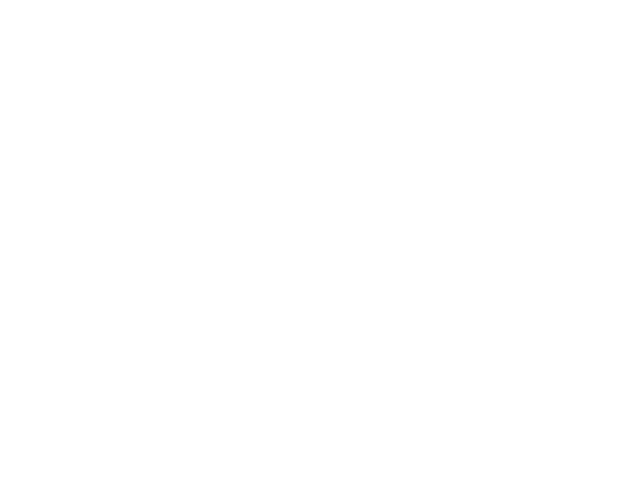
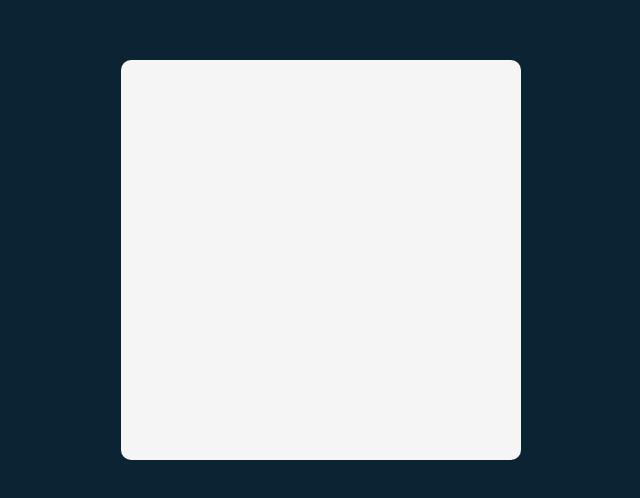
Before and after one commit to kofi-kusi/tenzi, a React (Vite) app: page / in a window 1280 px wide. Shown: the part 140-638 px from the top of the page, without its empty margins (319-959 px from the left). Built offline with nearby package versions, Linux system fonts and the light colour scheme.

Commit message:
feat: setup game board

```diff
--- a/src/App.jsx
+++ b/src/App.jsx
@@ -4,6 +4,7 @@
 
   return (
     <>
+      <main></main>
     </>
   )
 }
--- a/src/index.css
+++ b/src/index.css
@@ -0,0 +1,27 @@
+* {
+    box-sizing: border-box;
+}
+
+body {
+    margin: 0;
+    height: 100vh;
+    background-color: #0B2434;
+    display: flex;
+    justify-content: center;
+    align-items: center;
+}
+
+div#root {
+    height: 100%;
+    width: 100%;
+    display: flex;
+    justify-content: center;
+    align-items: center;
+}
+
+main {
+    background-color: #F5F5F5;
+    width: 400px;
+    height: 400px;
+    border-radius: 10px;
+}
```
